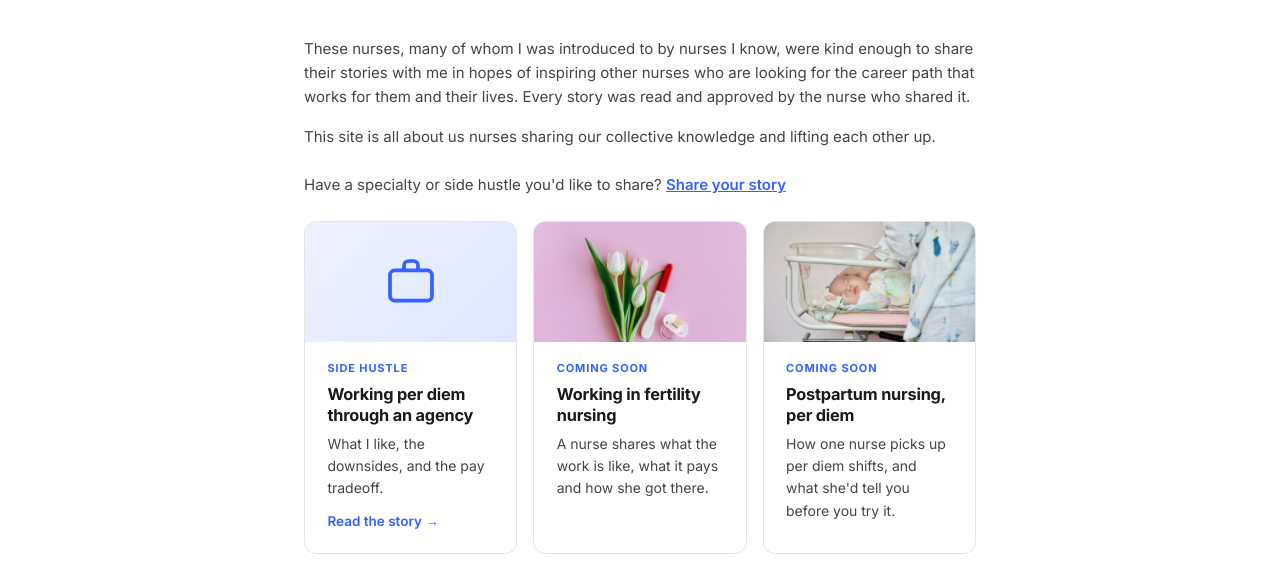
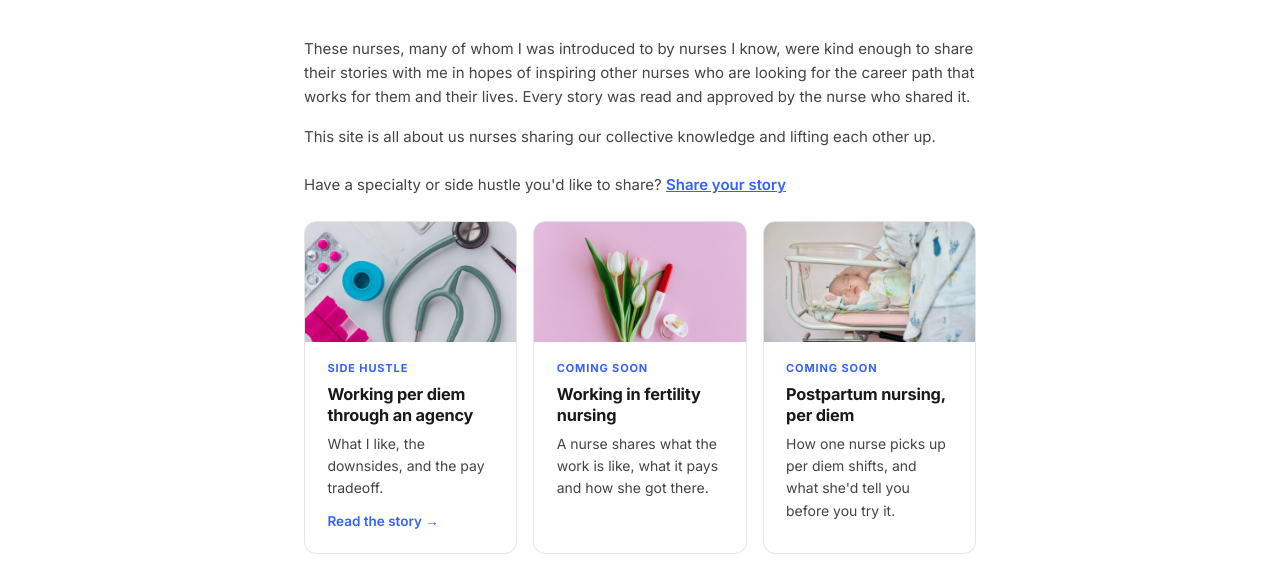
Before and after one commit to dropkick7/nursepay, a plain HTML site: page stories.html in a window 1280 px wide. Shown: the part 223-790 px from the top of the page. Drawn offline with Linux system fonts and the light colour scheme.

Commit message:
Stories: agency card photo
Co-Authored-By: Claude Sonnet 5.5 <noreply@anthropic.com>
Claude-Session: https://claude.ai/code/session_012Rovdw5VnkRmVvxKe6wodT

```diff
--- a/stories.html
+++ b/stories.html
@@ -205,7 +205,7 @@
   <p style="color:var(--text-mid);margin:0 0 1.25rem;">Have a specialty or side hustle you'd like to share? <a href="share-your-story.html" style="color:var(--blue);font-weight:600;text-decoration:underline;">Share your story</a></p>
 
   <div class="cards">
-    <a class="card" href="per-diem-agency-experience.html"><div class="card-img"><svg viewBox="0 0 24 24" width="56" height="56" fill="none" stroke="#3461FF" stroke-width="1.6" stroke-linecap="round" stroke-linejoin="round"><rect x="3" y="7" width="18" height="13" rx="2"/><path d="M9 7V5a2 2 0 0 1 2-2h2a2 2 0 0 1 2 2v2"/></svg></div><div class="tag">Side hustle</div><h3>Working per diem through an agency</h3><p>What I like, the downsides, and the pay tradeoff.</p><span class="go">Read the story &rarr;</span></a>
+    <a class="card" href="per-diem-agency-experience.html"><div class="card-img"><img src="images/stories/agency.jpg" alt="A stethoscope, tape, pills and a pill organizer on a light background" loading="lazy"></div><div class="tag">Side hustle</div><h3>Working per diem through an agency</h3><p>What I like, the downsides, and the pay tradeoff.</p><span class="go">Read the story &rarr;</span></a>
     <div class="card card-soon"><div class="card-img"><img src="images/stories/fertility.jpg" alt="White tulips next to a pregnancy test and a pacifier on a pink background" loading="lazy"></div><div class="tag">Coming soon</div><h3>Working in fertility nursing</h3><p>A nurse shares what the work is like, what it pays and how she got there.</p></div>
     <div class="card card-soon"><div class="card-img"><img class="pp" src="images/stories/postpartum.jpg" alt="A newborn sleeping in a hospital bassinet" loading="lazy"></div><div class="tag">Coming soon</div><h3>Postpartum nursing, per diem</h3><p>How one nurse picks up per diem shifts, and what she'd tell you before you try it.</p></div>
     <div class="card card-soon"><div class="card-img"><svg viewBox="0 0 24 24" width="56" height="56" fill="none" stroke="#3461FF" stroke-width="1.6" stroke-linecap="round" stroke-linejoin="round"><path d="M12 5v14M5 12h14"/></svg></div><div class="tag">Your story</div><h3>Have a story to share?</h3><p>A specialty, a side hustle, a career change. Tell me about it.</p><a class="go" href="share-your-story.html">Share your story &rarr;</a></div>
```
Also changed, not shown: images/stories/agency.jpg (added).
